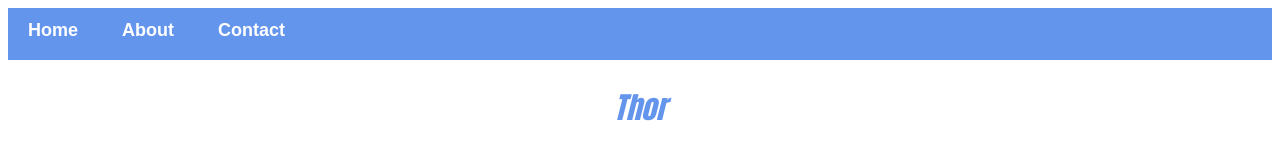
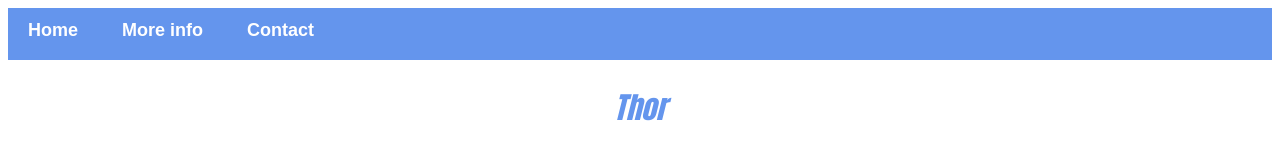
Before and after one commit to deedswithbee/Super-Hero-App, a plain HTML site: page avenger-1.html in a window 1280 px wide. Shown: the top 153 px of the page. Drawn offline with Linux system fonts and the light colour scheme.

Commit message:
Update avenger-1.html

```diff
--- a/avenger-1.html
+++ b/avenger-1.html
@@ -6,7 +6,7 @@
     <body>
         <div id="menu">
             <a href="index.html">Home</a>
-            <a href="about.html">About</a>
+            <a href="about.html">More info</a>
             <a href="contact.html">Contact</a>
         </div>
         <h2>Thor</h2>
```
